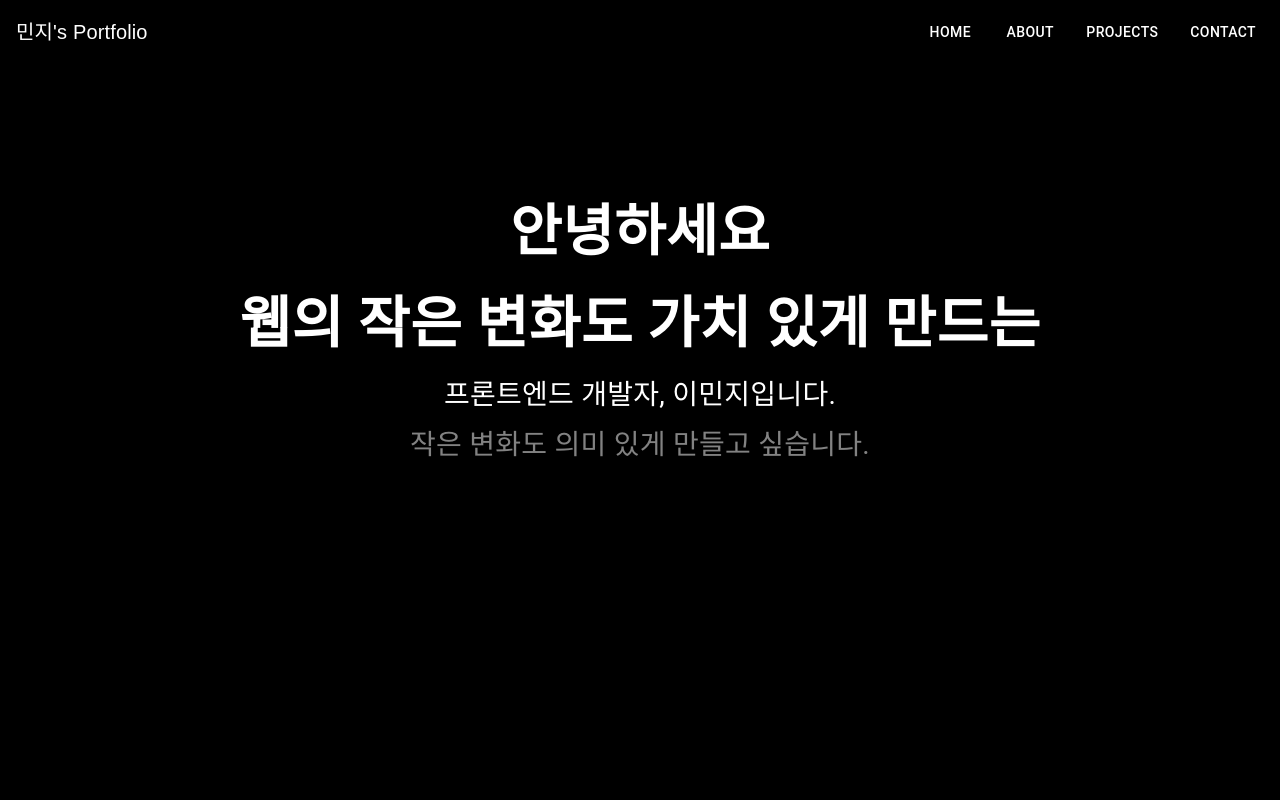
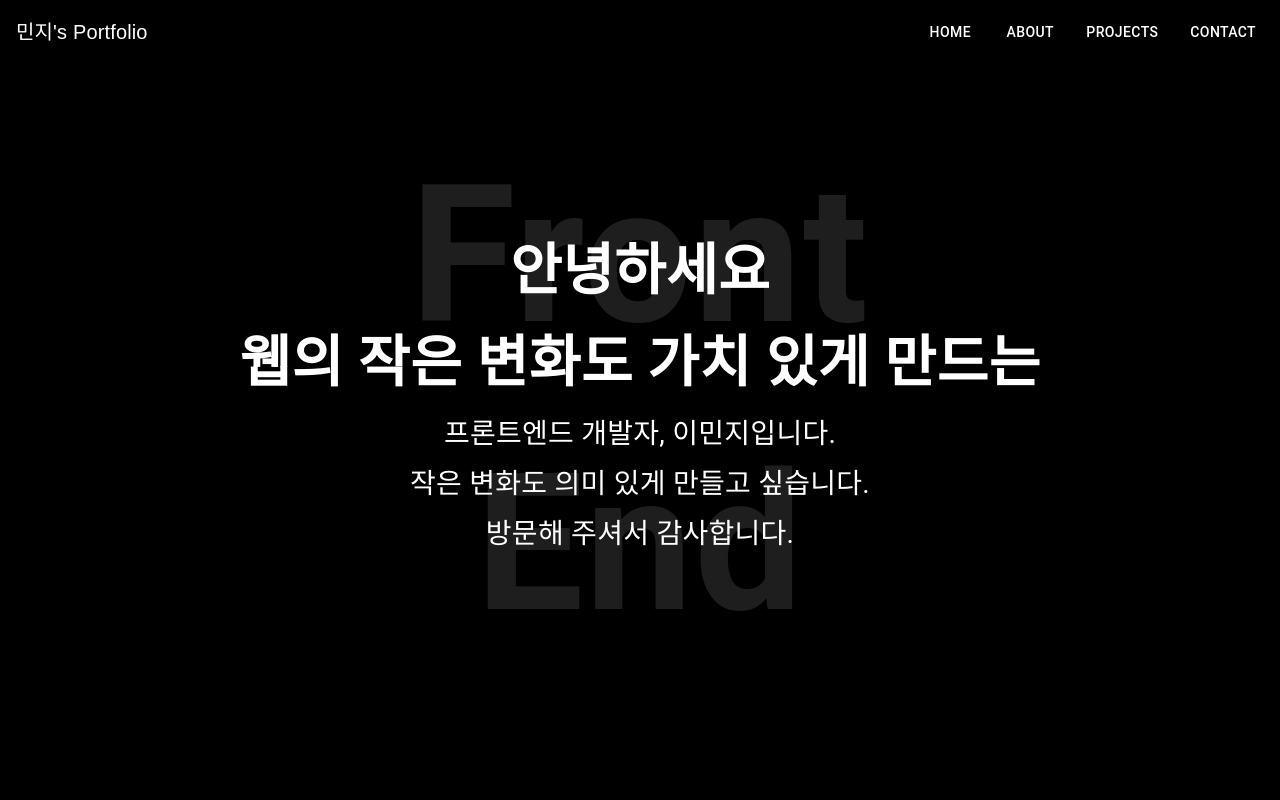
Before and after one commit to leealswl/portfolio, a React (Create React App) app: page / in a window 1280 px wide. Shown: the top 800 px of the page. Built offline with nearby package versions, Linux system fonts and the light colour scheme; some icons are missing; a web font is replaced by a local one.

Commit message:
main front-end added

```diff
--- a/src/section/MainSection/MainSection.jsx
+++ b/src/section/MainSection/MainSection.jsx
@@ -14,8 +14,7 @@ export default function MainSection() {
     '방문해 주셔서 감사합니다.'
   ];
 
-  const [visibleCount, setVisibleCount] = useState(2); // 처음 2줄
-// visibleCount를 0.6초 간격 증가
+  const [visibleCount, setVisibleCount] = useState(2);
   useEffect(() => {
     if (visibleCount < lines.length) {
       const timer = setTimeout(() => {
@@ -36,22 +35,42 @@ export default function MainSection() {
         color: '#fff',
         display: 'flex',
         flexDirection: 'column',
-        justifyContent: 'flex-start',
+        justifyContent: 'center',
         alignItems: 'center',
         textAlign: 'center',
-        pt: {
-          xs: '80px',
-          sm: '100px',
-          md: '190px',
-        },
+        overflow: 'hidden',
       }}
     >
-      {/* visibleCount만큼 텍스트를 순서대로 출력 */}
-      {lines.slice(0, visibleCount).map((text, i) => (
+      {/* 배경 */}
+      <Typography
+        component="div"
+        sx={{
+          position: 'absolute',
+          top: '50%',
+          left: '50%',
+          transform: 'translate(-50%, -50%)',
+          fontSize: { xs: '18vw', sm: '16vw', md: '15vw' },
+          fontWeight: 'bold',
+          color: 'rgba(100, 100, 100, 0.3)',
+          zIndex: 1, //뒤에 위치
+          animation: 'zoomOutEffect 1.5s ease-out forwards',
+          userSelect: 'none',
+        }}
+      >
+        Front End
+      </Typography>
+
+      {/* 기존 */}
+      <Box sx={{ position: 'relative', zIndex: 2 }}>
+        {lines.map((text, i) => (
           <Typography
             key={i}
             component="p"
             sx={{
+              visibility: i < visibleCount ? 'visible' : 'hidden',
+              animation: i < visibleCount ? `fadeIn 0.5s forwards` : 'none',
+              animationDelay: i < 2 ? '0s' : `${(i - 1) * 0.6}s`,
+
               fontSize: isMobile
                 ? i < 2
                   ? '8vw'
@@ -62,16 +81,26 @@ export default function MainSection() {
               fontWeight: i < 2 ? 'bold' : 'normal',
               mb: i === lines.length - 1 ? 0 : 1,
               textAlign: 'center',
-            opacity: 0,
-            animation: `fadeIn 0.5s forwards`,
-            animationDelay: i < 2 ? '0s' : `${(i - 1) * 0.6}s`,
             }}
           >
             {text}
           </Typography>
         ))}
+      </Box>
+
+      {/* 배경 애니매이션 */}
       <Box component="style">
         {`
+          @keyframes zoomOutEffect {
+            from {
+              opacity: 0;
+              transform: translate(-50%, -50%) scale(1.5);
+            }
+            to {
+              opacity: 1;
+              transform: translate(-50%, -50%) scale(1);
+            }
+          }
           @keyframes fadeIn {
             to { opacity: 1; }
           }
@@ -97,6 +126,7 @@ export default function MainSection() {
               color: '#fff',
               animation: 'bounce 2s infinite',
               cursor: 'pointer',
+              zIndex: 2,
             }}
             onClick={() => {
               const nextSection = document.getElementById('about');
```
Also changed, not shown: src/utils/theme.js (+21 -0 lines). Lines whose indentation alone changed are shown as unchanged.
